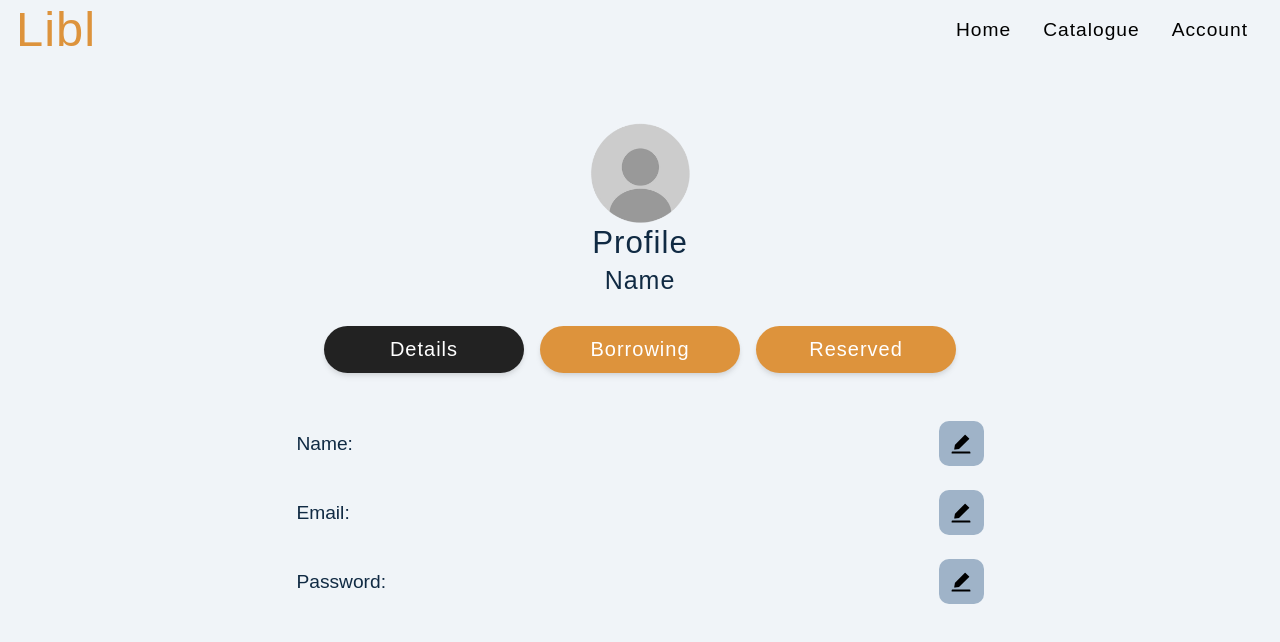
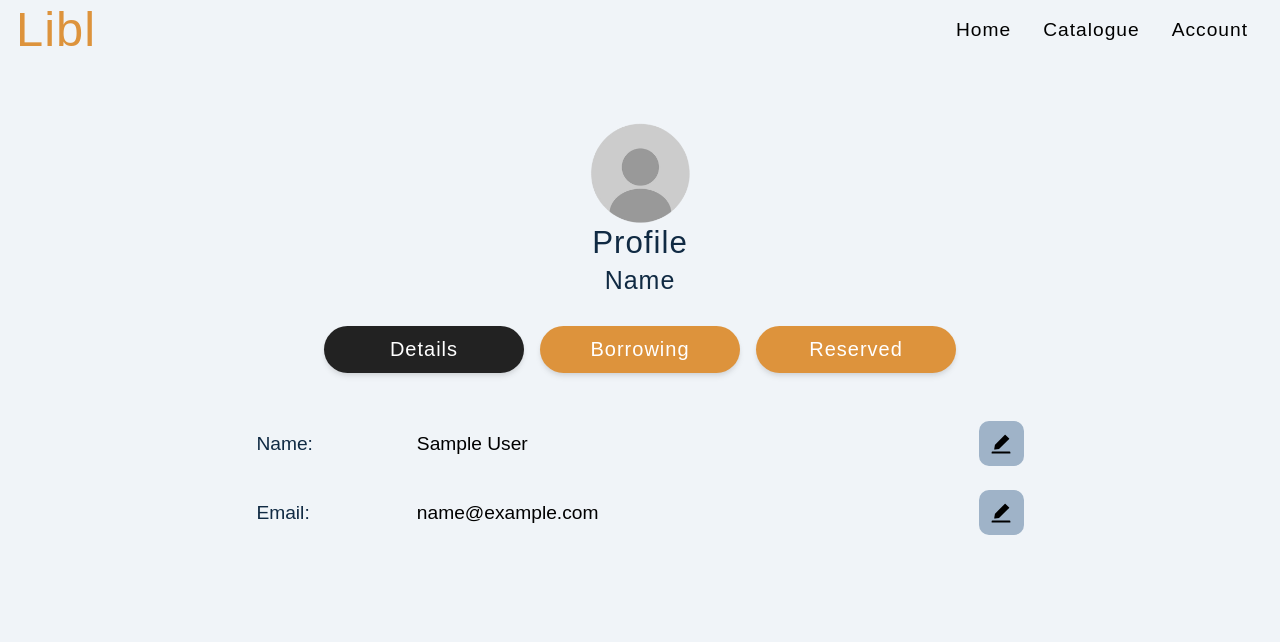
Before and after one commit to HydraSenpai/Libl, a React (Create React App) app in the folder client/: page /profile in a window 1280 px wide. Shown: the top 642 px of the page. Built offline with nearby package versions, Linux system fonts and the light colour scheme; sample sign-in values are in the browser's storage.

Commit message:
created buttons to edit details

```diff
--- a/client/src/components/FormRowChange.jsx
+++ b/client/src/components/FormRowChange.jsx
@@ -1,9 +1,16 @@
 import styled from 'styled-components';
 import { AiFillEdit } from 'react-icons/ai';
+import { FaCheck, FaX } from 'react-icons/fa6';
 import { useState } from 'react';
 
-const FormRow = ({ name, type, handleChange, value }) => {
-  const [active, setActive] = useState(false);
+const FormRowChange = ({
+  name,
+  type,
+  handleChange,
+  value,
+  active,
+  handleActive,
+}) => {
   return (
     <Wrapper>
       <div className='input-container'>
@@ -11,22 +18,39 @@ const FormRow = ({ name, type, handleChange, value }) => {
         <input
           type={type}
           value={value}
-          className={active ? 'form-inputs' : 'form-inputs disabled-input'}
+          className={
+            active === name ? 'form-inputs' : 'form-inputs disabled-input'
+          }
           name={name}
           onChange={handleChange}
+          readOnly={active !== name}
         />
       </div>
       <button
-        onClick={() => setActive(!active)}
-        style={active ? { backgroundColor: 'var(--primary-main)' } : null}
+        onClick={() => handleActive(name, 'confirm')}
+        style={
+          active === name
+            ? { backgroundColor: 'var(--green-light)', marginLeft: 10 + 'em' }
+            : { marginLeft: 10 + 'em' }
+        }
       >
-        <AiFillEdit />
+        {active === name ? <FaCheck /> : <AiFillEdit />}
       </button>
+      {active === name && (
+        <button
+          onClick={() => handleActive(name, 'cancel')}
+          style={{
+            backgroundColor: 'var(--red-light)',
+          }}
+        >
+          <FaX />
+        </button>
+      )}
     </Wrapper>
   );
 };
 
-export default FormRow;
+export default FormRowChange;
 
 const Wrapper = styled.div`
   padding-bottom: 0;
@@ -35,7 +59,6 @@ const Wrapper = styled.div`
   flex-direction: row;
   align-items: center;
   width: 100%;
-  gap: 10em;
   .input-container {
     display: flex;
     flex-direction: row;
@@ -73,5 +96,9 @@ const Wrapper = styled.div`
   .disabled-input {
     background-color: transparent;
     box-shadow: none;
+    border: none;
+  }
+  .disabled-input:focus {
+    outline: none;
   }
 `;
--- a/client/src/components/profile/DetailsForm.jsx
+++ b/client/src/components/profile/DetailsForm.jsx
@@ -1,13 +1,42 @@
-import React from 'react';
+import React, { useState } from 'react';
 import styled from 'styled-components';
 import FormRowChange from '../FormRowChange';
 
-const DetailsForm = () => {
+const DetailsForm = ({ user }) => {
+  const [active, setActive] = useState(null);
+  const [newDetails, setNewDetails] = useState({ ...user });
+
+  const handleChange = (e) => {
+    setNewDetails({ ...newDetails, [e.target.name]: e.target.value });
+  };
+
+  const handleActive = (name, option) => {
+    if (option === 'cancel') {
+      setNewDetails({ ...user });
+      setActive(null);
+      return;
+    }
+    setActive(name);
+  };
+
   return (
     <Wrapper>
-      <FormRowChange name='name' type='text' />
-      <FormRowChange name='email' type='email' />
-      <FormRowChange name='password' type='text' />
+      <FormRowChange
+        name='name'
+        type='text'
+        value={newDetails.name}
+        handleChange={handleChange}
+        active={active}
+        handleActive={handleActive}
+      />
+      <FormRowChange
+        name='email'
+        type='email'
+        value={newDetails.email}
+        handleChange={handleChange}
+        active={active}
+        handleActive={handleActive}
+      />
     </Wrapper>
   );
 };
--- a/client/src/index.css
+++ b/client/src/index.css
@@ -47,7 +47,7 @@ html {
   --white: #fff;
   --red-light: #fa6a76;
   --red-dark: #8f222b;
-  --green-light: #afeacf;
+  --green-light: #60e2a7;
   --green-dark: #197248;
   --hover-black: #808080;
   --hover-main: #b8711f;
--- a/client/src/pages/Dashboard.jsx
+++ b/client/src/pages/Dashboard.jsx
@@ -57,7 +57,7 @@ const Dashboard = () => {
           <div className='bottom-section'>
             {displayOption === 'details' && (
               <div className='details'>
-                <DetailsForm />
+                <DetailsForm user={user} />
               </div>
             )}
             {displayOption === 'borrowing' && (
```
